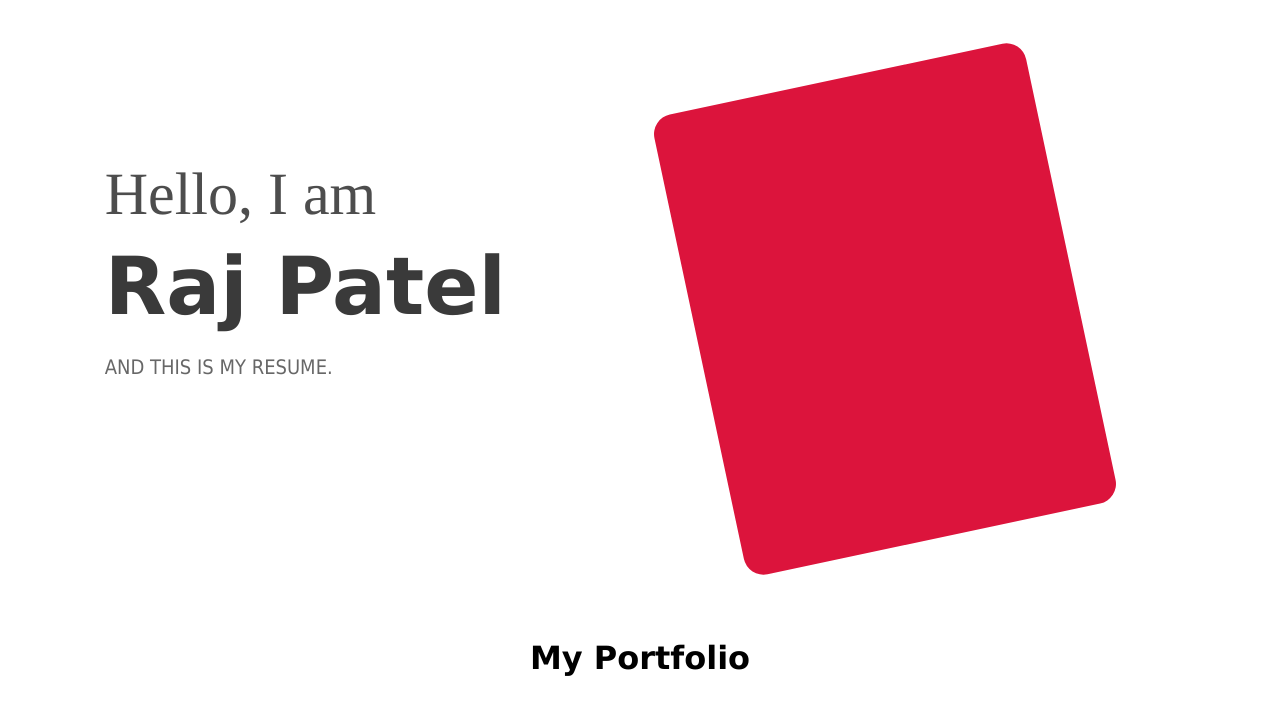
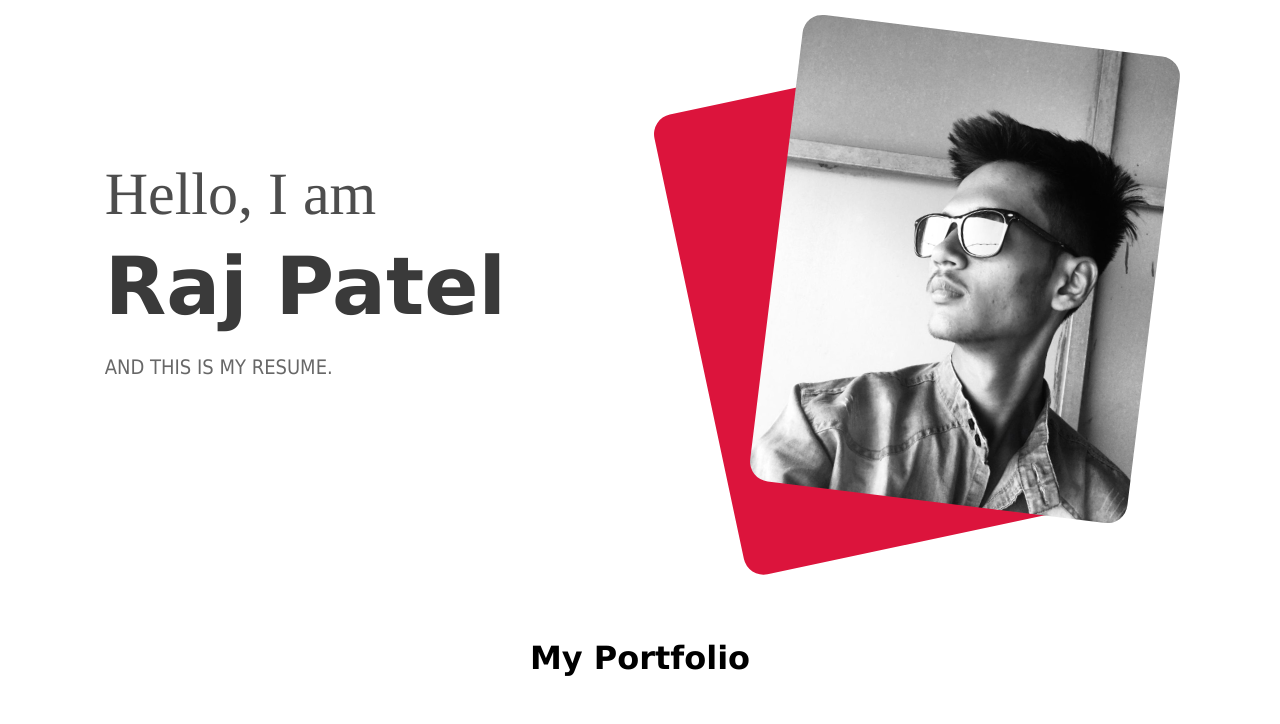
Before and after one commit to raj332/PortfolioWebsite2.0, a plain HTML site: page index.html in a window 1280 px wide. Shown: the part 51-775 px from the top of the page. Drawn offline with nearby package versions, Linux system fonts and the light colour scheme.

Commit message:
Update main.css

```diff
--- a/main.css
+++ b/main.css
@@ -114,7 +114,7 @@ body {
 #right-box2 {
     height: 47rem;
     width: 38rem;
-    background-image: url('pics/posterpic.JPG');
+    background-image: url('pics/posterpic.jpeg');
     background-size: cover;
     position: absolute;
     transform: rotate(7deg);
```
